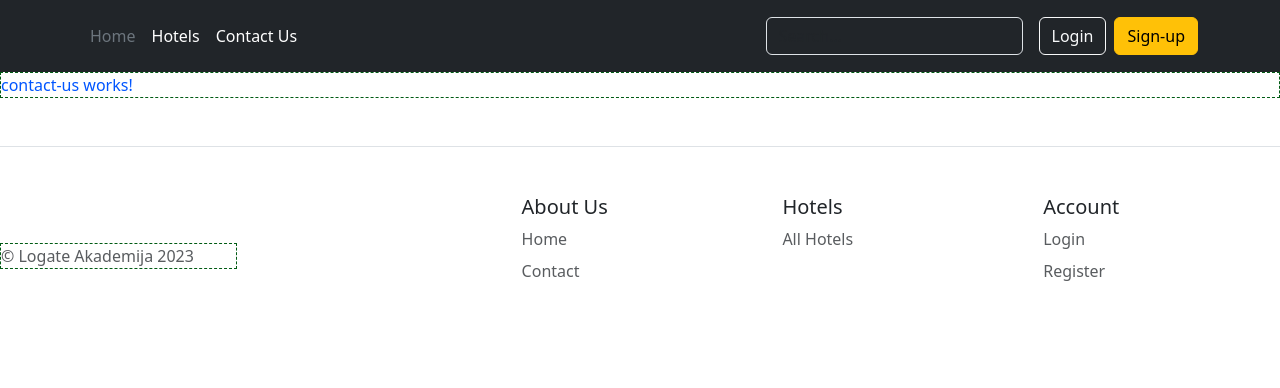
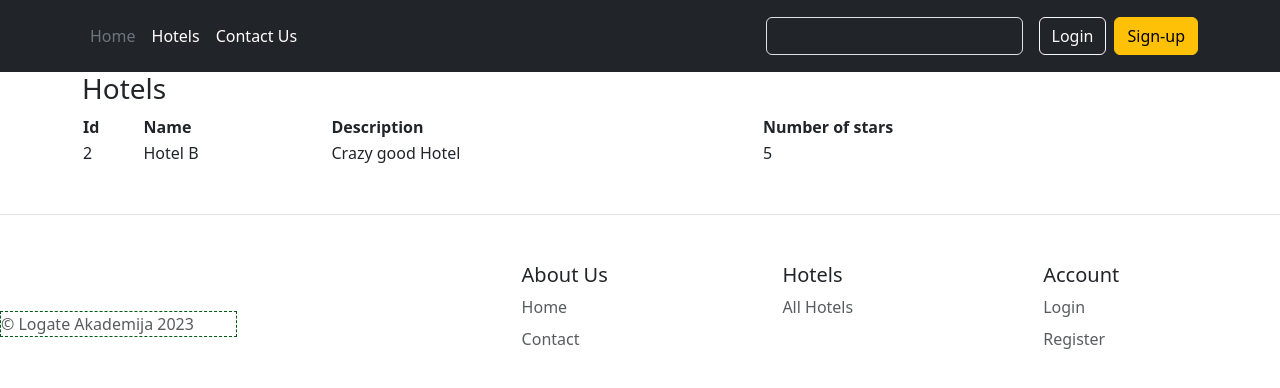
Before and after one commit to Milovan1995/hotels-frontend, an Angular app: page /hotels in a window 1280 px wide. Shown: the top 388 px of the page. Built offline with nearby package versions, Linux system fonts and the light colour scheme.

Commit message:
Start services and injections

```diff
--- a/src/app/components/app/app.component.html
+++ b/src/app/components/app/app.component.html
@@ -1,3 +1,3 @@
 <app-header></app-header>
-<router-outlet></router-outlet>
+<div class="container"><router-outlet></router-outlet></div>
 <app-footer></app-footer>
--- a/src/app/components/pages/home/home.component.scss
+++ b/src/app/components/pages/home/home.component.scss
@@ -0,0 +1,4 @@
+@import "../../../../assets/scss/colors";
+p {
+  color: $color-secondary;
+}
--- a/src/app/components/pages/hotels/hotels.component.html
+++ b/src/app/components/pages/hotels/hotels.component.html
@@ -1 +1,15 @@
-<p>hotels works!</p>
+<h3>Hotels</h3>
+<table class="table table-striped">
+  <tr>
+    <th>Id</th>
+    <th>Name</th>
+    <th>Description</th>
+    <th>Number of stars</th>
+  </tr>
+  <tr *ngFor="let h of hotels">
+    <td>{{ h.id }}</td>
+    <td>{{ h.name }}</td>
+    <td>{{ h.description }}</td>
+    <td>{{ h.noOfStars }}</td>
+  </tr>
+</table>
--- a/src/app/components/pages/hotels/hotels.component.ts
+++ b/src/app/components/pages/hotels/hotels.component.ts
@@ -1,10 +1,16 @@
-import { Component } from '@angular/core';
+import { Component, OnInit } from '@angular/core';
+import { Hotel } from '../../../models/Hotel';
+import { HotelService } from '../../../services/hotel.service';
 
 @Component({
   selector: 'app-hotels',
   templateUrl: './hotels.component.html',
-  styleUrl: './hotels.component.scss'
+  styleUrl: './hotels.component.scss',
 })
-export class HotelsComponent {
-
+export class HotelsComponent implements OnInit {
+  hotels: Hotel[] = [];
+  constructor(private hotelService: HotelService) {}
+  ngOnInit(): void {
+    this.hotels = this.hotelService.getAllHotels();
+  }
 }
--- a/src/app/components/pages/pages-routing.module.ts
+++ b/src/app/components/pages/pages-routing.module.ts
@@ -2,10 +2,11 @@ import { NgModule } from '@angular/core';
 import { RouterModule, Routes } from '@angular/router';
 import { HomeComponent } from './home/home.component';
 import { ContactUsComponent } from './contact-us/contact-us.component';
+import { HotelsComponent } from './hotels/hotels.component';
 
 const routes: Routes = [
   { path: '', component: HomeComponent },
-  { path: 'hotels', component: ContactUsComponent },
+  { path: 'hotels', component: HotelsComponent },
   { path: 'contact', component: ContactUsComponent },
 ];
 
--- /dev/null
+++ b/src/app/models/Hotel.ts
@@ -0,0 +1,9 @@
+export class Hotel {
+  id: number;
+  name: string;
+  description: string;
+  yearOfStart: number;
+  noOfStars: number;
+  updated: Date;
+  created: Date;
+}
--- /dev/null
+++ b/src/app/services/hotel.service.ts
@@ -0,0 +1,22 @@
+import { Injectable } from '@angular/core';
+import { Hotel } from '../models/Hotel';
+
+@Injectable({
+  providedIn: 'root',
+})
+export class HotelService {
+  constructor() {}
+  getAllHotels(): Hotel[] {
+    return [
+      {
+        id: 2,
+        name: 'Hotel B',
+        description: 'Crazy good Hotel',
+        yearOfStart: 2020,
+        noOfStars: 5,
+        updated: new Date(),
+        created: new Date(),
+      },
+    ];
+  }
+}
```
